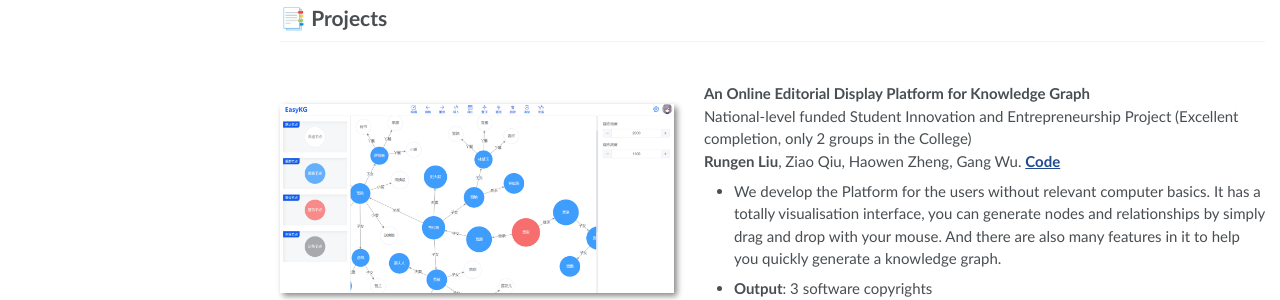
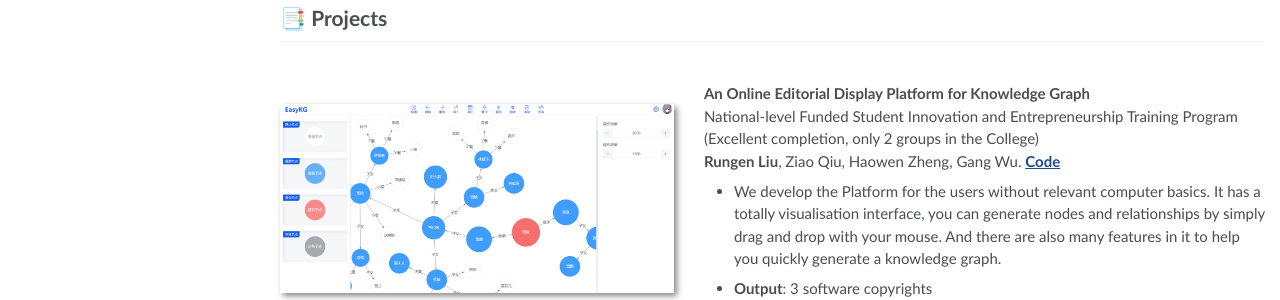
Before and after one commit to WaterWool/WaterWool.github.io, a Jekyll site: the page built from _pages/about.md, in a window 1280 px wide and 1394 px high. Shown: the part 619-919 px from the top of the window. Built offline with Jekyll 4.4.1, drawn with Linux system fonts in a browser that asks for light colours.

Commit message:
Update about.md

```diff
--- a/_pages/about.md
+++ b/_pages/about.md
@@ -45,7 +45,7 @@ My research interest includes neural machine translation and computer vision. I
 <div class='paper-box-text' markdown="1">
 
 **An Online Editorial Display Platform for Knowledge Graph**<br/>
-National-level funded Student Innovation and Entrepreneurship Project (Excellent completion, only 2 groups in the College)<br/>
+National-level Funded Student Innovation and Entrepreneurship Training Program (Excellent completion, only 2 groups in the College)<br/>
 **Rungen Liu**, Ziao Qiu, Haowen Zheng, Gang Wu. [**Code**](https://github.com/WaterWool/An-online-editorial-display-platform-for-knowledge-graphs)
 - We develop the Platform for the users without relevant computer basics. It has a totally visualisation interface, you can generate nodes and relationships by simply drag and drop with your mouse. And there are also many features in it to help you quickly generate a knowledge graph.
 - **Output**:&nbsp;3 software copyrights
```
